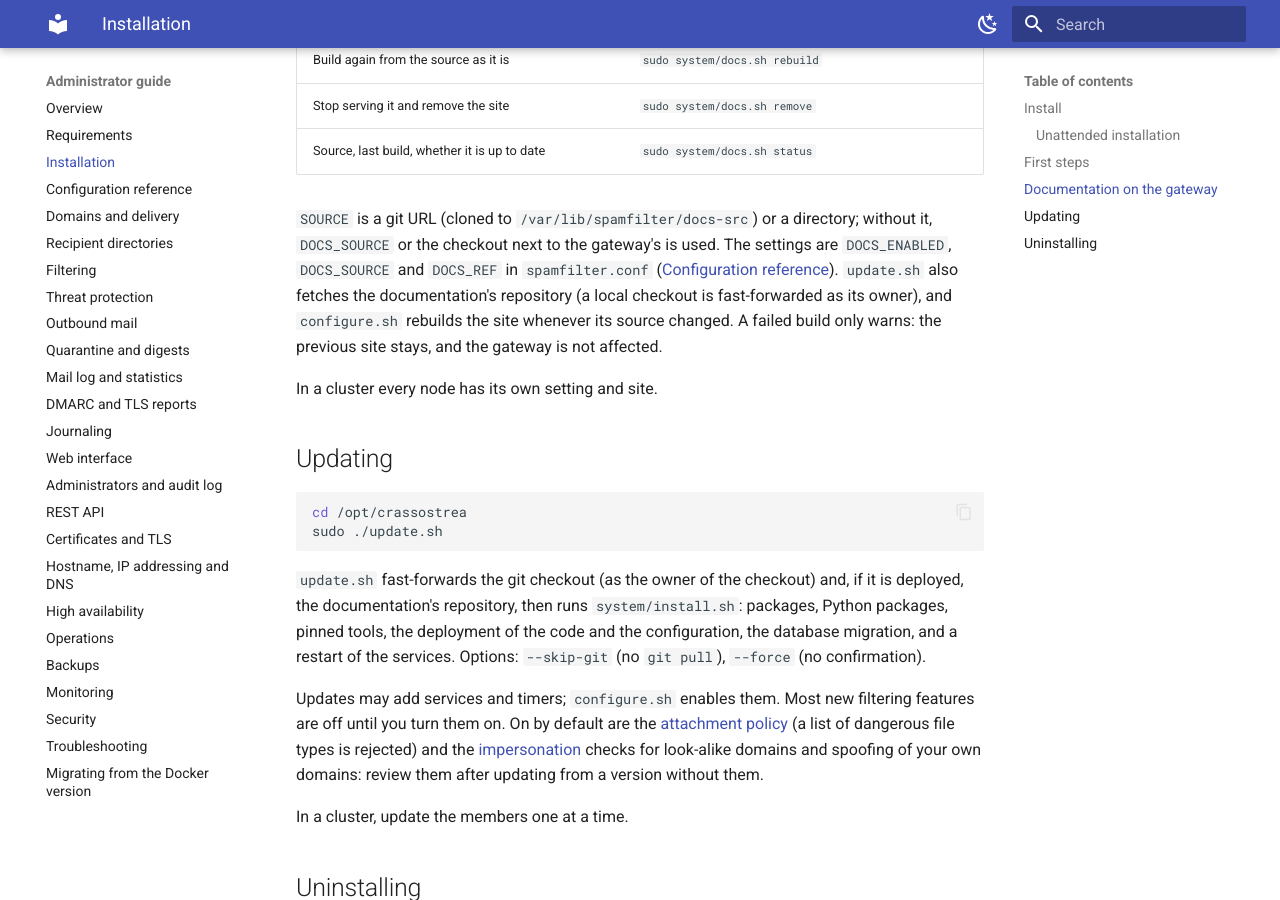
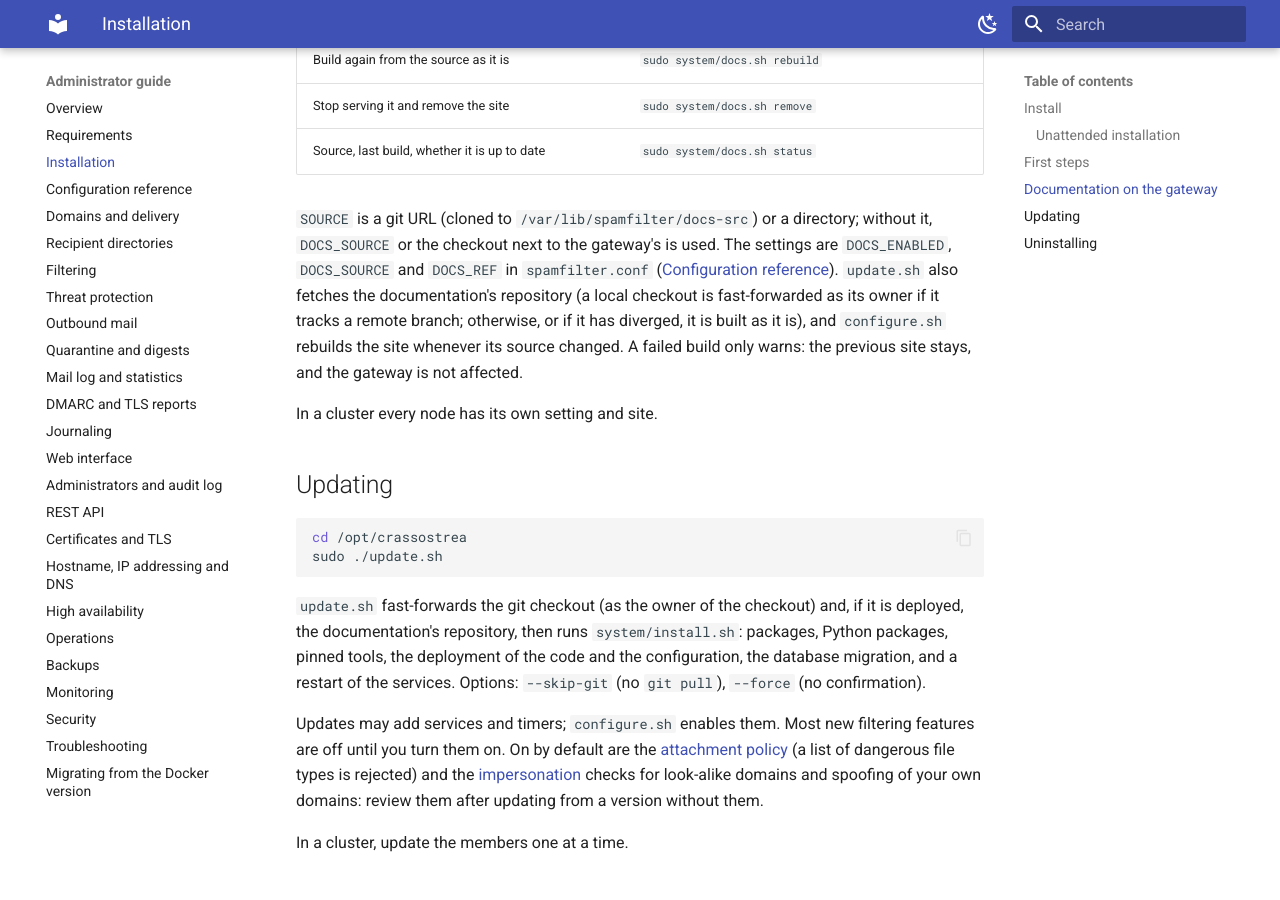
Before and after one commit to SnailShea/crassostrea-docs, an MkDocs documentation site: the page built from docs/admin/installation.md, in a window 1280 px wide and 900 px high, scrolled down 2873 px. Built offline with MkDocs 1.6.1 and Material for MkDocs 9.7.7, drawn with Linux system fonts in a browser that asks for light colours.

Commit message:
Installation: how a local docs checkout is updated
A local checkout is fast-forwarded only if it tracks a remote branch;
otherwise, or if it has diverged, it is built as it is.

Co-Authored-By: Claude Opus 5.5 <noreply@anthropic.com>

```diff
--- a/docs/admin/installation.md
+++ b/docs/admin/installation.md
@@ -116,7 +116,8 @@ directory; without it, `DOCS_SOURCE` or the checkout next to the gateway's is
 used. The settings are `DOCS_ENABLED`, `DOCS_SOURCE` and `DOCS_REF` in
 `spamfilter.conf` ([Configuration reference](configuration.md#documentation)).
 `update.sh` also fetches the documentation's repository (a local checkout is
-fast-forwarded as its owner), and `configure.sh` rebuilds the site whenever
+fast-forwarded as its owner if it tracks a remote branch; otherwise, or if it
+has diverged, it is built as it is), and `configure.sh` rebuilds the site whenever
 its source changed. A failed build only warns: the previous site stays, and
 the gateway is not affected.
 
```
